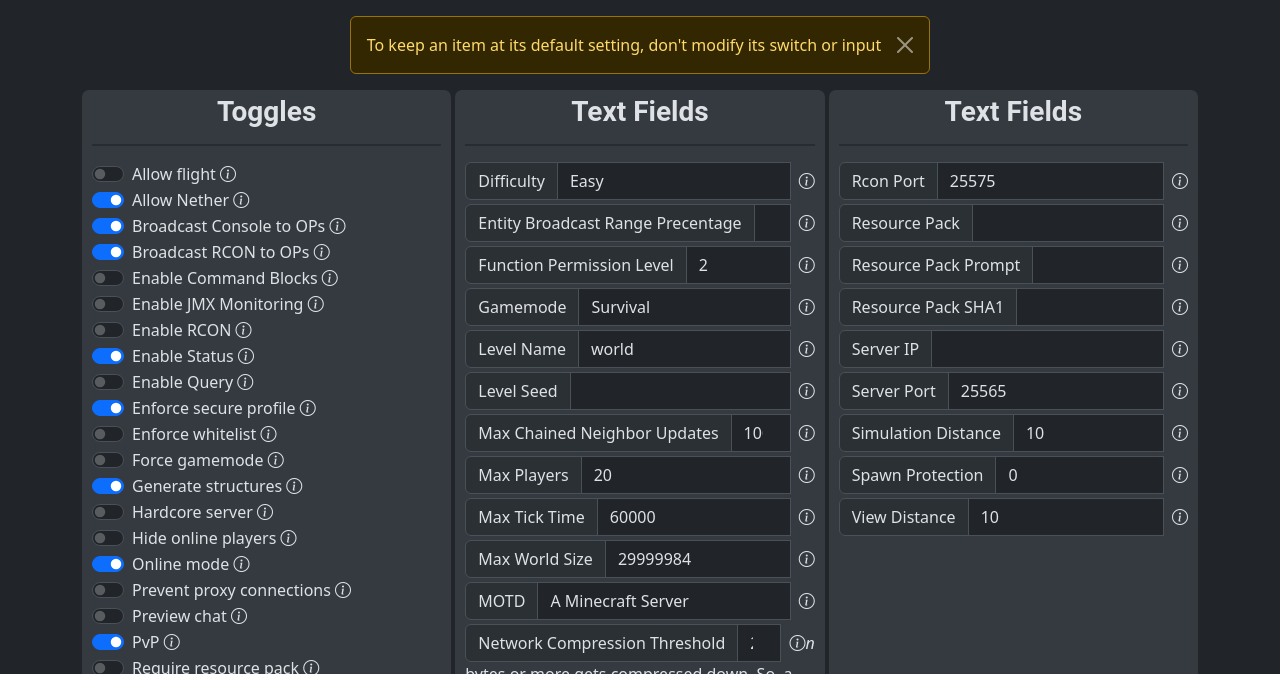
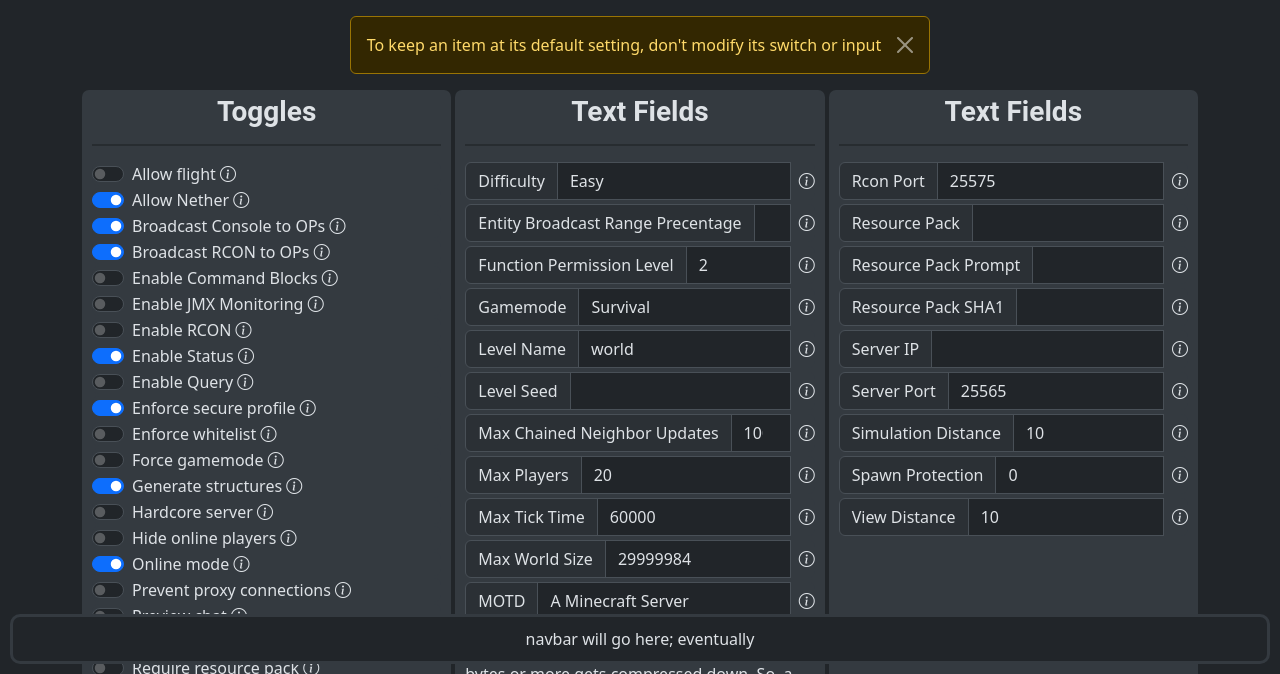
Before and after one commit to arithefirst/MinecraftProvisioningSystem, a plain HTML site: page frontend/index.html in a window 1280 px wide. Shown: the part 126-800 px from the top of the page. Drawn offline with nearby package versions, Linux system fonts and the light colour scheme.

Commit message:
Added the starter for the navbar

```diff
--- a/frontend/index.html
+++ b/frontend/index.html
@@ -5,6 +5,7 @@
     <meta name="viewport" content="width=device-width, initial-scale=1"/>
     <link rel="stylesheet" href="main.css"/>
     <link rel="stylesheet" href="fonts.css"/>
+    <link rel="stylesheet" href="navbar.css"/>
     <link
             href="https://cdn.jsdelivr.net/npm/bootstrap@5.3.3/dist/css/bootstrap.min.css"
             rel="stylesheet"
@@ -428,7 +429,7 @@
         </div>
     </div>
     <!-- Add 1 newline of blank space at the bottom of the page (and hide a slightly homosexual easter-egg)-->
-    <a style="opacity: 0;">if you can read this you're gay</a>
+    <a style="opacity: 0;" class="b-spacer">if you can read this you're gay</a>
     <script
             src="https://cdn.jsdelivr.net/npm/bootstrap@5.3.3/dist/js/bootstrap.bundle.min.js"
             integrity="sha384-YvpcrYf0tY3lHB60NNkmXc5s9fDVZLESaAA55NDzOxhy9GkcIdslK1eN7N6jIeHz"
@@ -436,6 +437,9 @@
     ></script>
 </div>
 </body>
+
+<div class="bottom-navbar"><p class="divtxt">navbar will go here; eventually</p></div>
+
 <!-- Toast -->
 <div class="position-fixed bottom-0 end-0 p-3" style="z-index: 11;">
     <div id="toastContainer" class="toast" role="alert" aria-live="assertive" aria-atomic="true">
--- /dev/null
+++ b/frontend/navbar.css
@@ -0,0 +1,22 @@
+.bottom-navbar {
+    position: fixed;
+    width: calc(100vw - 20px);
+    height: 50px;
+    bottom: 0;
+    margin: 10px;
+    border: 3px solid #343a40;
+    border-radius: 10px;
+    background-color: #212529;
+    text-align: center;
+}
+
+.divtxt {
+    position: relative;
+    top: 50%;
+    transform: translateY(-50%);
+}
+
+/* Add 30px padding to bottom of page so navbar won't cover up toggles or inputs*/
+.b-spacer {
+    padding-bottom: 30px;
+}
```
